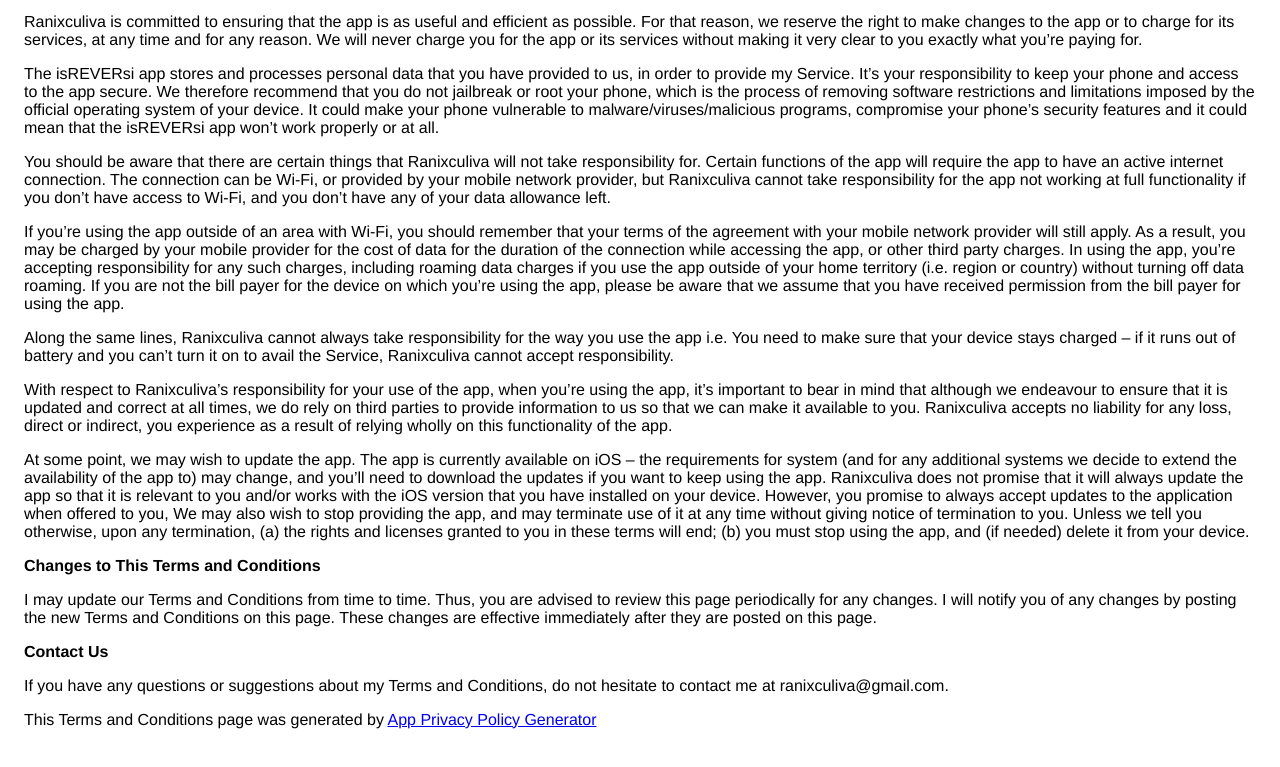
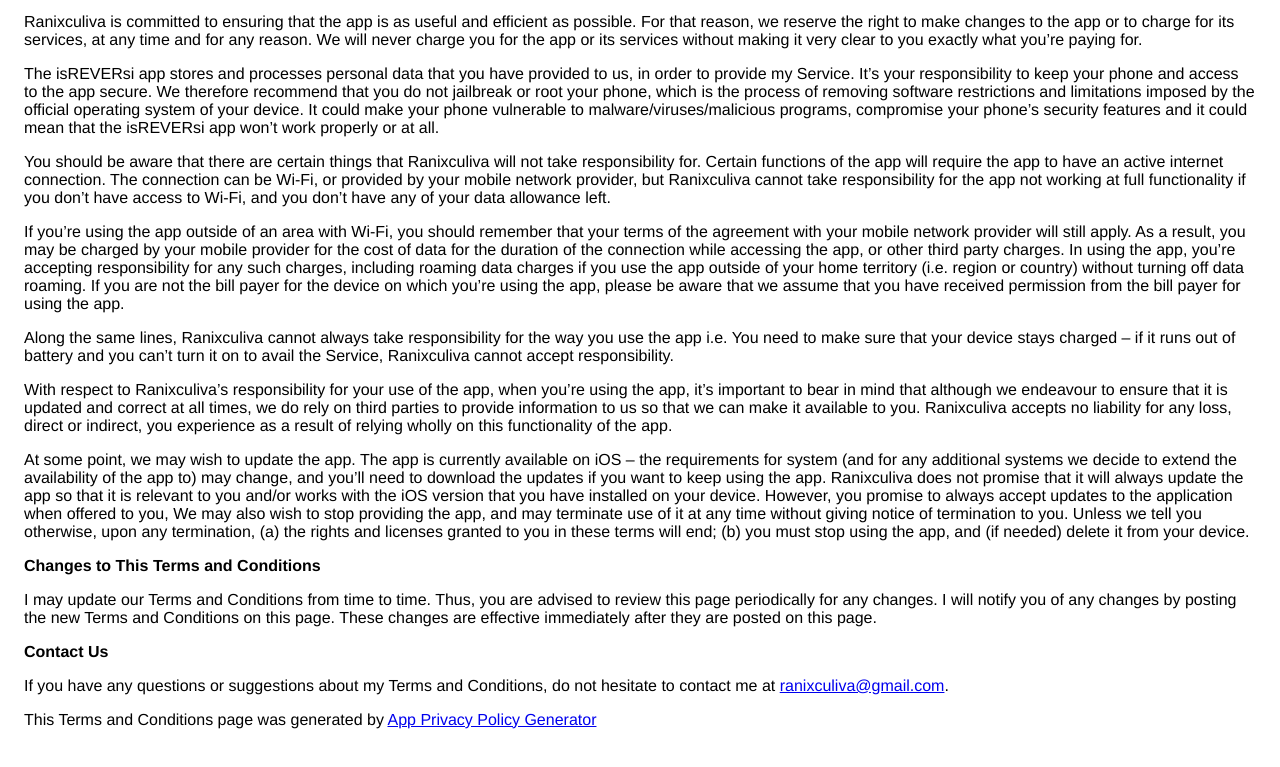
Before and after one commit to Ranixculiva/Ranixculiva.github.io, a plain HTML site: page isREVERsi/terms_and_conditions.html in a window 1280 px wide. Shown: the part 167-934 px from the top of the page. Drawn offline with Linux system fonts and the light colour scheme.

Commit message:
Update terms_and_conditions.html

```diff
--- a/isREVERsi/terms_and_conditions.html
+++ b/isREVERsi/terms_and_conditions.html
@@ -106,7 +106,7 @@
                   </p> <p><strong>Contact Us</strong></p> <p>
                     If you have any questions or suggestions about
                     my Terms and Conditions, do not hesitate to
-                    contact me at ranixculiva@gmail.com.
+                    contact me at <a href="mailto:ranixculiva@gmail.com">ranixculiva@gmail.com</a>.
                   </p> <p>
                     This Terms and Conditions page was generated by
                     <a href="https://app-privacy-policy-generator.firebaseapp.com/" target="_blank">App Privacy Policy Generator</a></p>
```
